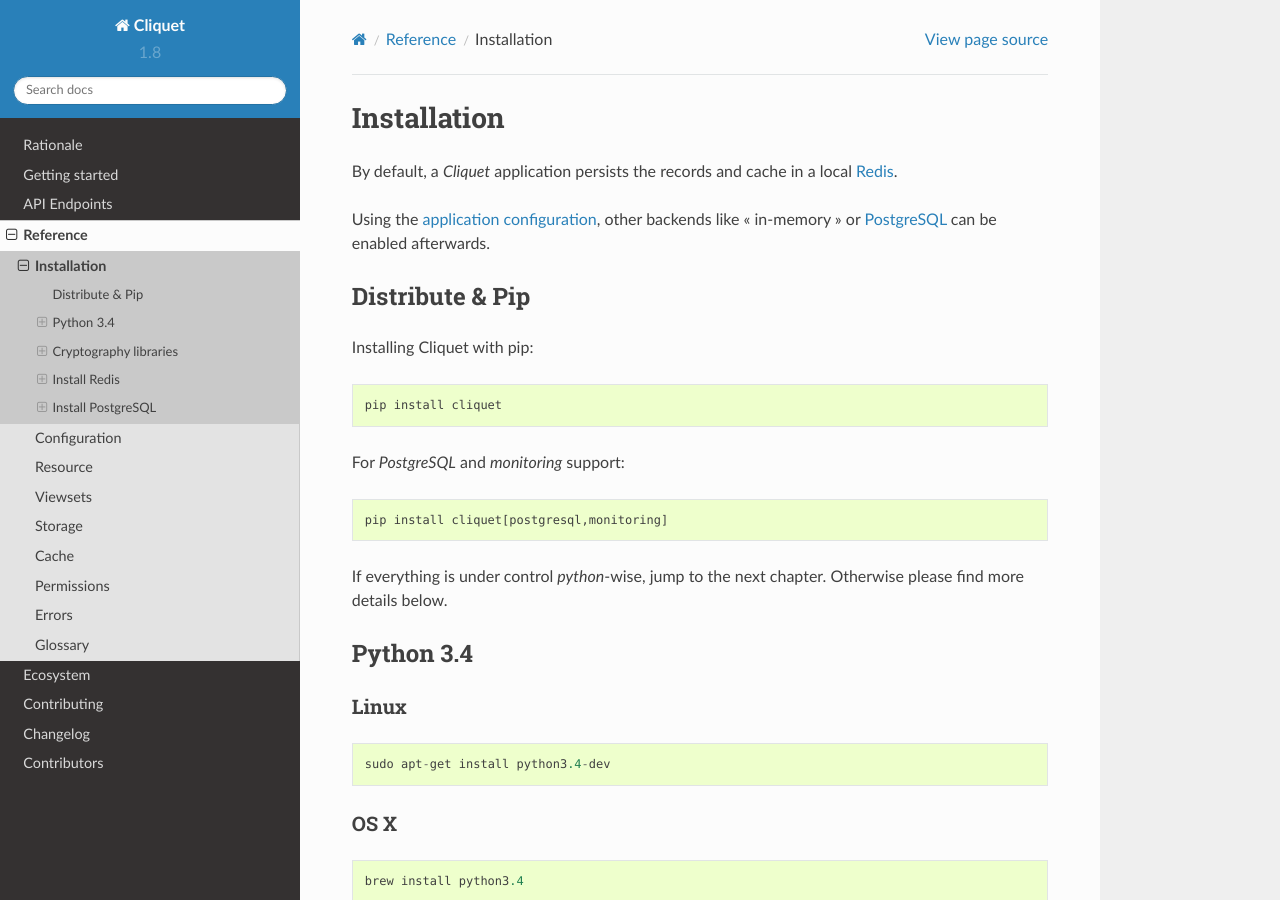
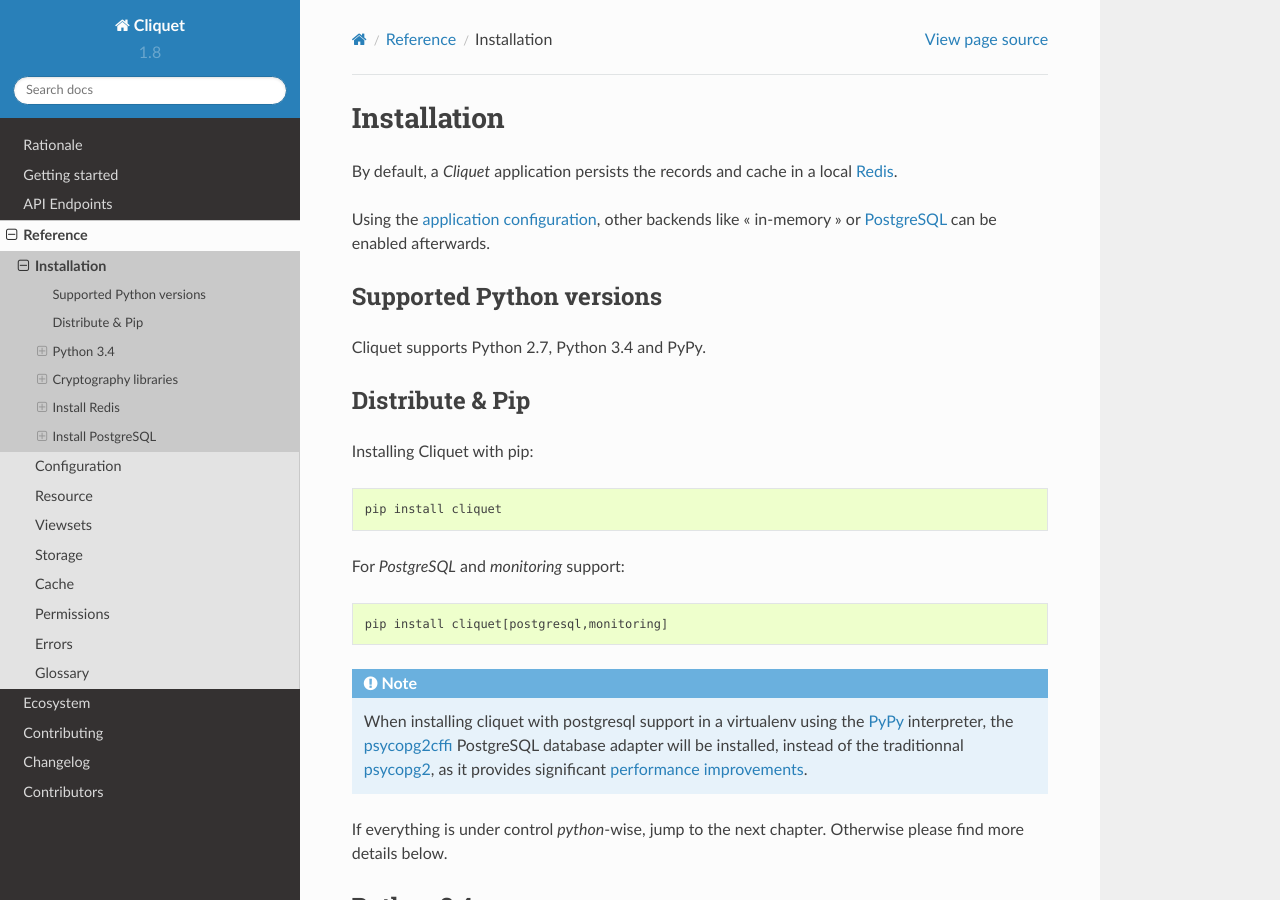
Before and after one commit to Kinto/kinto, a Sphinx documentation site: the page built from docs/reference/installation.rst, in a window 1280 px wide and 900 px high. Built offline with Sphinx 7.4.7 and the Read the Docs theme 2.0.0, drawn with Linux system fonts in a browser that asks for light colours.

Commit message:
Mention PyPy support and the psycopg2(cffi) dichotomy in documentation

```diff
--- a/docs/reference/installation.rst
+++ b/docs/reference/installation.rst
@@ -10,6 +10,12 @@
 Using the :ref:`application configuration <configuration-storage>`,
 other backends like « in-memory » or `PostgreSQL <http://postgresql.org/>`_
 can be enabled afterwards.
+
+
+Supported Python versions
+=========================
+
+Cliquet supports Python 2.7, Python 3.4 and PyPy.
 
 
 Distribute & Pip
@@ -27,6 +33,17 @@
 ::
 
     pip install cliquet[postgresql,monitoring]
+
+
+.. note::
+
+    When installing cliquet with postgresql support in a virtualenv using the
+    `PyPy <http://pypy.org/>`_ interpreter, the
+    `psycopg2cffi <https://github.com/chtd/psycopg2cffi>`_ PostgreSQL database
+    adapter will be installed, instead of the traditionnal
+    `psycopg2 <https://pythonhosted.org/psycopg2/>`_, as it provides significant
+    `performance improvements
+    <http://chtd.ru/blog/bystraya-rabota-s-postgres-pod-pypy/?lang=en>`_.
 
 
 If everything is under control *python*-wise, jump to the next chapter.
```
